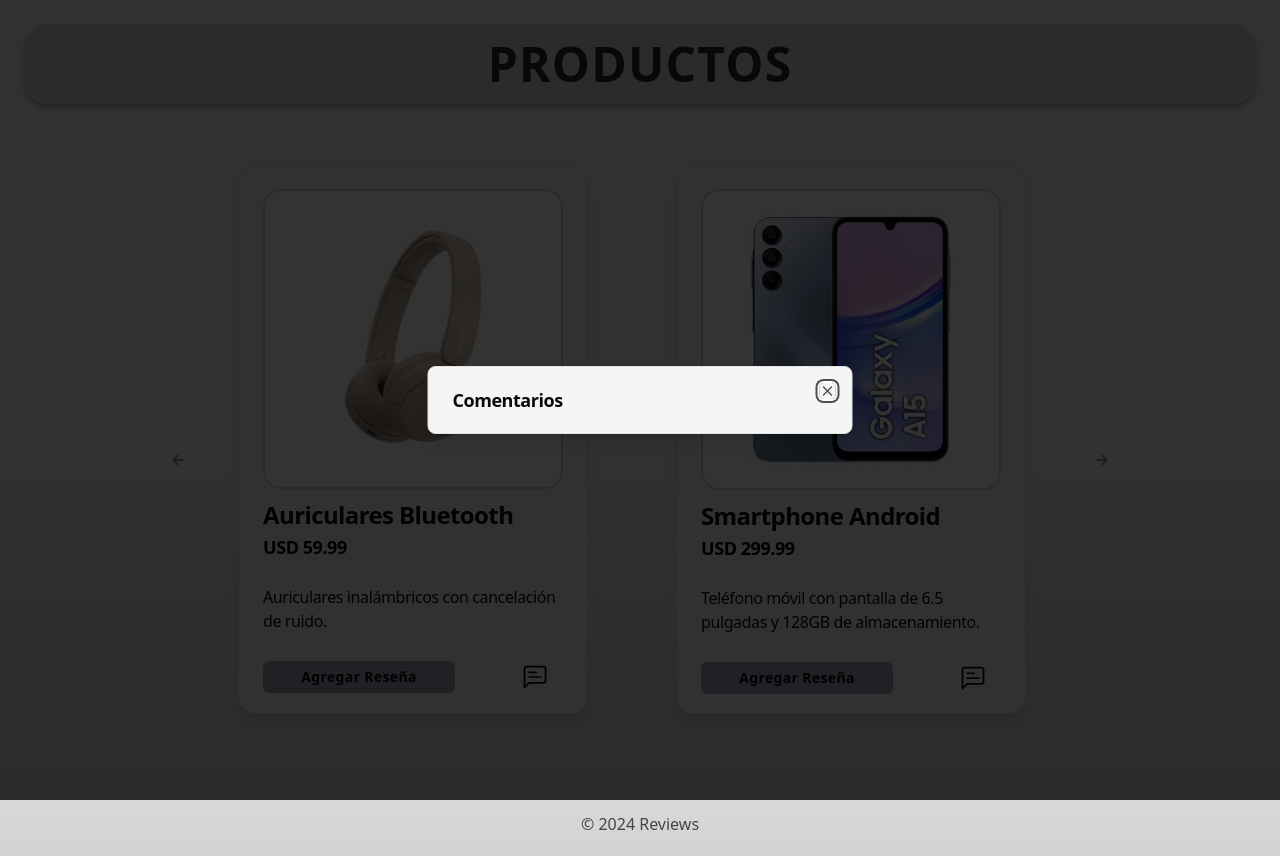
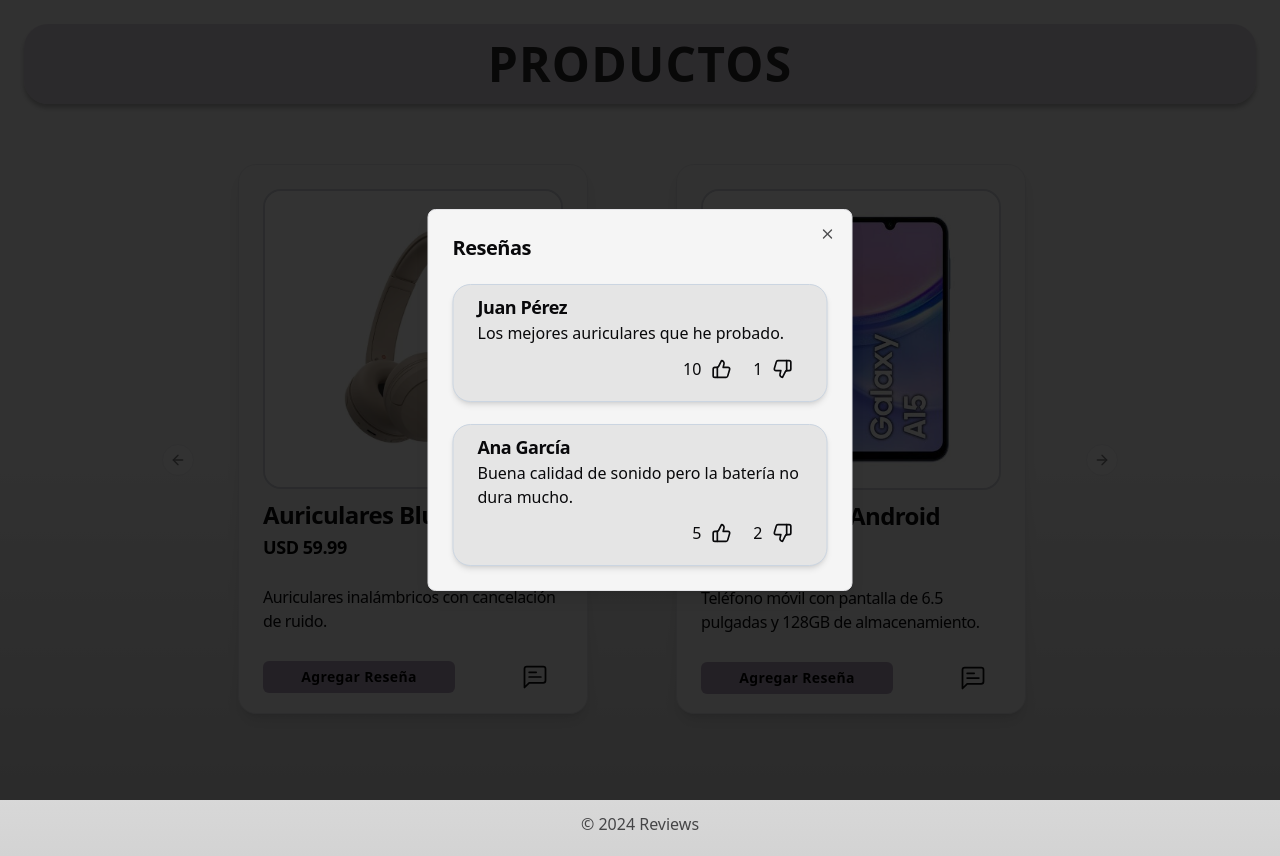
Before and after one commit to astridn22/Reviews, a Next.js app: page / in a window 1280 px wide. Both pictures are taken after a click on the button 535 px from the left and 676 px from the top of the page. Built offline with nearby package versions, Linux system fonts and the light colour scheme.

Commit message:
Added products reviews and interfaces

```diff
--- a/src/app/page.tsx
+++ b/src/app/page.tsx
@@ -1,5 +1,6 @@
-import {} from "../components/ui/mock_data_sistema_resenas.json";
-import {FileInput, MessageSquareText} from "lucide-react";
+import {MessageSquareText} from "lucide-react";
+import {ThumbsUp} from "lucide-react";
+import {ThumbsDown} from "lucide-react";
 
 import {Label} from "@/components/ui/label";
 import {Input} from "@/components/ui/input";
@@ -28,25 +29,8 @@
   DialogFooter,
   DialogClose,
 } from "@/components/ui/dialog";
-
-//const products: [id: number, name: string, description: string, price: number];
-
-const products = [
-  {
-    id: "p1",
-    name: "Auriculares Bluetooth",
-    description: "Auriculares inal\u00e1mbricos con cancelaci\u00f3n de ruido.",
-    price: 59.99,
-    image: "../images/img1.jpg",
-  },
-  {
-    id: "p2",
-    name: "Smartphone Android",
-    description: "Tel\u00e9fono m\u00f3vil con pantalla de 6.5 pulgadas y 128GB de almacenamiento.",
-    price: 299.99,
-    image: "../images/img2.jpg",
-  },
-];
+import {products} from "@/interfaces";
+import {users} from "@/interfaces";
 
 export default function HomePage() {
   return (
@@ -80,7 +64,7 @@
                       </DialogTrigger>
                       <DialogContent className="rounded-[18px] bg-neutral-100 shadow-lg">
                         <DialogHeader>
-                          <DialogTitle>Agregar Reseña</DialogTitle>
+                          <DialogTitle className="text-xl">Agregar Reseña</DialogTitle>
                         </DialogHeader>
                         <div className="relative mt-4 flex flex-wrap items-center gap-2">
                           <Label className=" text-left" htmlFor="name">
@@ -92,7 +76,7 @@
                           </Label>
                           <Input id="email" placeholder="peduarte@gmail.com" type="email" />
                           <Label className="mt-3 text-left" htmlFor="coment">
-                            Comentario
+                            Reseña
                           </Label>
                           <Input id="coment" placeholder="Muy buen producto!" />
                         </div>
@@ -119,7 +103,29 @@
                       </DialogTrigger>
                       <DialogContent className="rounded-[18px] bg-neutral-100 shadow-lg sm:max-w-[425px]">
                         <DialogHeader>
-                          <DialogTitle>Comentarios</DialogTitle>
+                          <DialogTitle className="text-xl">Reseñas</DialogTitle>
+                          {x.review.map((r) => {
+                            const user = users.find((u) => u.id === r.userId);
+
+                            return (
+                              <div key={r.id}>
+                                <Card className="mt-4 border-spacing-1 rounded-[18px] border-slate-300 bg-neutral-200 shadow-md">
+                                  <CardTitle className="ml-6 mt-2 text-lg">{user?.name}</CardTitle>
+                                  <CardContent className="mt-auto">{r.content}</CardContent>
+                                  <CardFooter className="-mb-3 -mt-5 justify-end">
+                                    {r.likes}
+                                    <Button className="mr-3" size="icon" variant="ghost">
+                                      <ThumbsUp className="size-5" />
+                                    </Button>
+                                    {r.dislikes}
+                                    <Button size="icon" variant="ghost">
+                                      <ThumbsDown className="size-5" />
+                                    </Button>
+                                  </CardFooter>
+                                </Card>
+                              </div>
+                            );
+                          })}
                         </DialogHeader>
                       </DialogContent>
                     </Dialog>
--- /dev/null
+++ b/src/interfaces.tsx
@@ -0,0 +1,86 @@
+interface Product {
+  id: string;
+  name: string;
+  description: string;
+  price: number;
+  image: string;
+  review: Review[];
+}
+
+interface User {
+  id: string;
+  name: string;
+  email: string;
+}
+
+interface Review {
+  id: string;
+  productId: string;
+  userId: string;
+  content: string;
+  likes: number;
+  dislikes: number;
+}
+
+export const users: User[] = [
+  {
+    id: "u1",
+    name: "Juan P\u00e9rez",
+    email: "juan.perez@example.com",
+  },
+  {
+    id: "u2",
+    name: "Ana Garc\u00eda",
+    email: "ana.garcia@example.com",
+  },
+  {
+    id: "u3",
+    name: "Carlos G\u00f3mez",
+    email: "carlos.gomez@example.com",
+  },
+];
+
+export const products: Product[] = [
+  {
+    id: "p1",
+    name: "Auriculares Bluetooth",
+    description: "Auriculares inal\u00e1mbricos con cancelaci\u00f3n de ruido.",
+    price: 59.99,
+    image: "../images/img1.jpg",
+    review: [
+      {
+        id: "r1",
+        productId: "p1",
+        userId: "u1",
+        content: "Los mejores auriculares que he probado.",
+        likes: 10,
+        dislikes: 1,
+      },
+      {
+        id: "r2",
+        productId: "p1",
+        userId: "u2",
+        content: "Buena calidad de sonido pero la bater\u00eda no dura mucho.",
+        likes: 5,
+        dislikes: 2,
+      },
+    ],
+  },
+  {
+    id: "p2",
+    name: "Smartphone Android",
+    description: "Tel\u00e9fono m\u00f3vil con pantalla de 6.5 pulgadas y 128GB de almacenamiento.",
+    price: 299.99,
+    image: "../images/img2.jpg",
+    review: [
+      {
+        id: "r3",
+        productId: "p2",
+        userId: "u3",
+        content: "Muy buen tel\u00e9fono por el precio.",
+        likes: 20,
+        dislikes: 3,
+      },
+    ],
+  },
+];
```
Also changed, not shown: src/components/ui/mock_data_sistema_resenas.json (deleted, +0 -61 lines).
